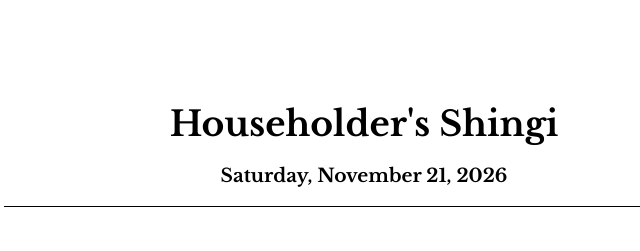
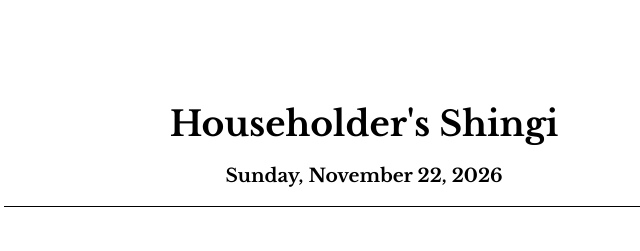
Before and after one commit to keizansociety-admin/keizan-society, a plain HTML site: page index.html in a window 1280 px wide. Shown: the top 251 px of the page, 276-916 px from the left. Drawn offline with nearby package versions, Linux system fonts and the light colour scheme.

Commit message:
Liturgical Update: Sun Nov 22 12:23:59 UTC 2026

```diff
--- a/index.html
+++ b/index.html
@@ -55,12 +55,12 @@
         margin-top: 5px;
     }
     </style>
-<title>Householder's Shingi - November 21, 2026</title>
+<title>Householder's Shingi - November 22, 2026</title>
 </head><body>
 
     <h1>
         Householder's Shingi<br>
-        <span class='sub-header'>Saturday, November 21, 2026</span>
+        <span class='sub-header'>Sunday, November 22, 2026</span>
 
     </h1>
 
```
Also changed, not shown: output/index.html (+2 -2 lines).
